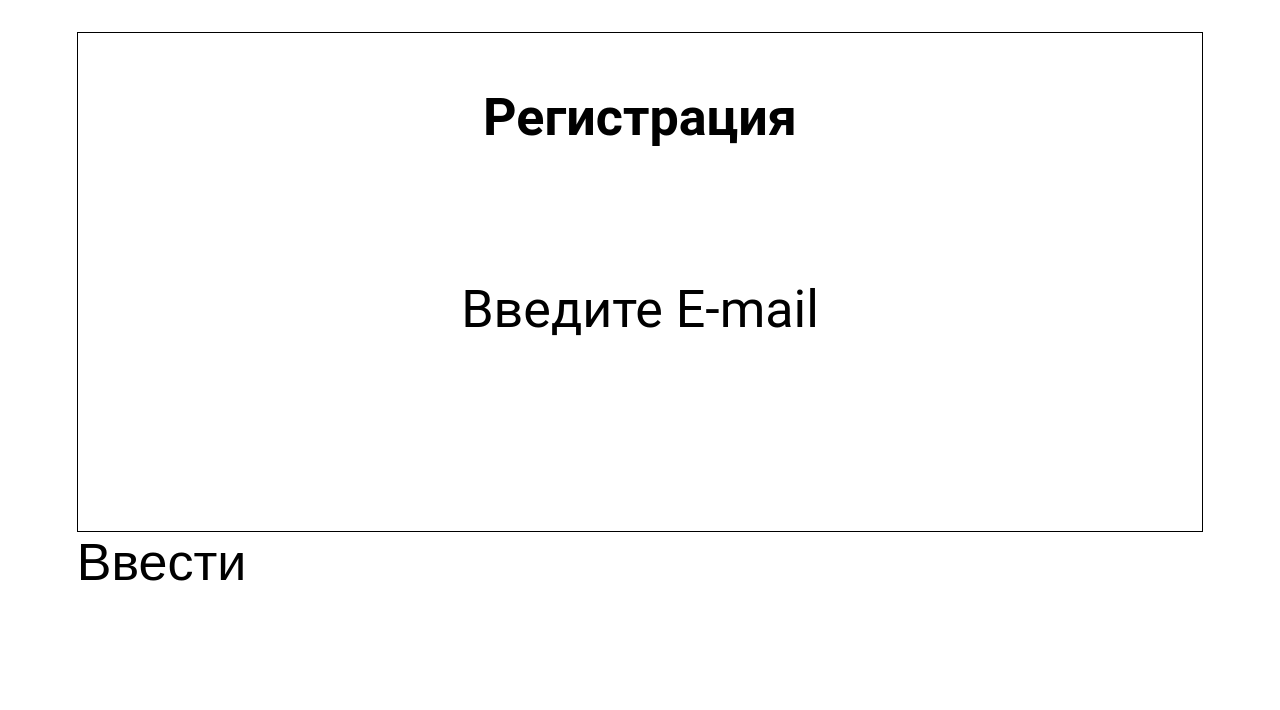
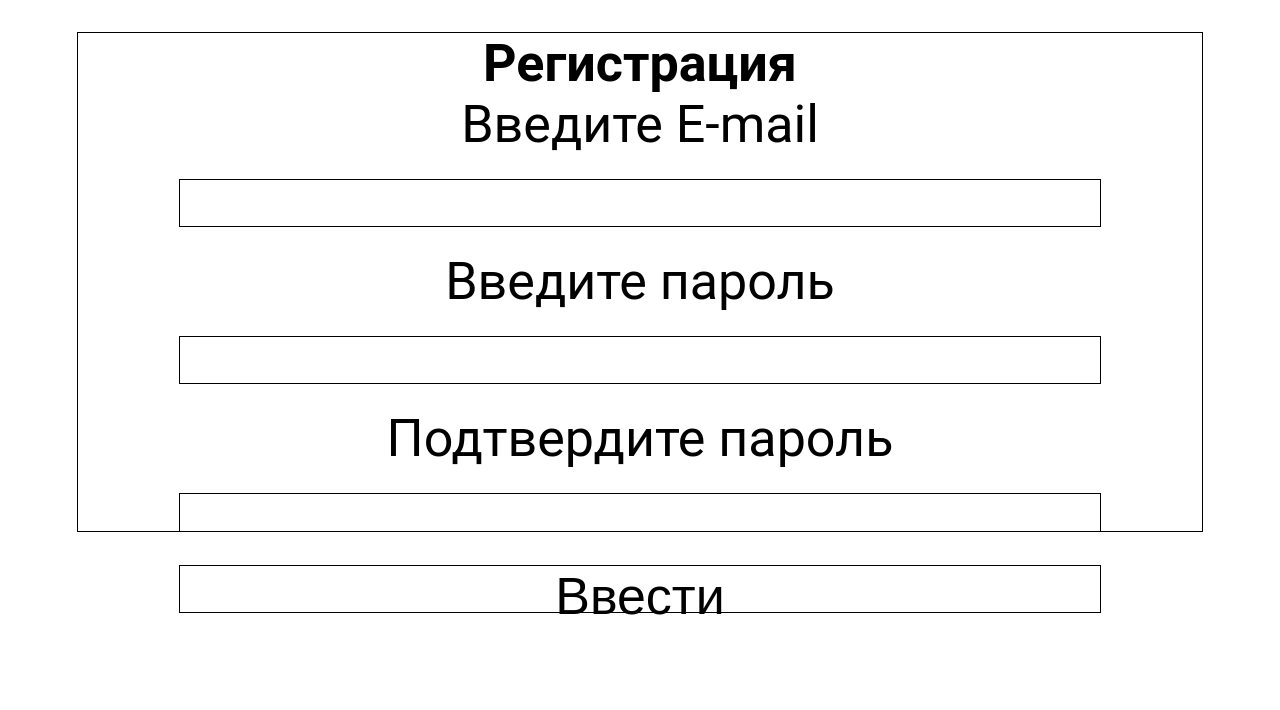
Before and after one commit to truegloas/activity-journal, a Django app: page /registration/ in a window 1280 px wide. Shown: the part 111-821 px from the top of the page. Before the commit the page ends 692 px from the top, so only its background shows below. Run offline with Django 3.2, Linux system fonts and the light colour scheme.

Commit message:
Fix styles for registration and login forms

```diff
--- a/calendarapp/static/login.css
+++ /dev/null
@@ -1,3 +0,0 @@
-.form-section {
-    height: 1000px;
-}
--- a/calendarapp/static/registration.css
+++ b/calendarapp/static/registration.css
@@ -1,21 +1,46 @@
-.form-section {
-    display: flex;
-    flex-flow: column nowrap;
-    justify-content: space-around;
-
-    height: 1000px;
-}
-
 .form-section__form {
     display: flex;
     flex-flow: column nowrap;
     justify-content: space-around;
+    align-items: stretch;
+
+    min-height: 62.5vh;
+    max-height: 62.5vh;
+}
+
+.form-section {
+    display: flex;
+    flex-flow: column nowrap;
+    justify-content: space-evenly;
+    align-items: stretch;
 }
 
 .form-section__item {
-    padding: 3vh 8vw;
+    display: flex;
+    flex-flow: column nowrap;
+    justify-content: center;
+    align-items: center;
+
+    padding-bottom: 3vh;
 }
 
 .form-section__label {
-    margin-bottom: 3vh;
+    padding-bottom: 3vh;
 }
+
+.btn-section {
+    display: flex;
+    flex-flow: column nowrap;
+    justify-content: center;
+    align-items: center;
+
+    width: 88vw;
+    height: 16vh;
+}
+
+.btn-section__btn {
+    width: 72vw;
+    height: 6vh;
+
+    border: 1px solid black;
+}
--- a/calendarapp/static/style.css
+++ b/calendarapp/static/style.css
@@ -70,6 +70,9 @@ body {
 }
 
 .wrapper {
+  display: flex;
+  flex-flow: column nowrap;
+
   min-height: 62.5vh;
   max-height: 62.5vh;
 
@@ -81,3 +84,10 @@ body {
 
   border: 1px solid black;
 }
+
+.form-control {
+  width: 72vw;
+  height: 6vh;
+
+  border: 1px solid black;
+}
--- a/calendarapp/templates/base.html
+++ b/calendarapp/templates/base.html
@@ -8,7 +8,6 @@
         {% endblock %}
     </title>
 
-{#    <link rel="stylesheet" href="../static/style.css" type="text/css">#}
     {% block stylesheet-link %}
     {% endblock %}
 </head>
--- a/calendarapp/templates/login.html
+++ b/calendarapp/templates/login.html
@@ -17,14 +17,14 @@
 {% block else-block %}
         <form id="login_form" method="post" action="{% url 'login' %}" class="form-section__form">
             {% csrf_token %}
+            <h3 class="form-section__header">Авторизация</h3>
             <section class="form-section">
-                <h3 class="form-section__header">Авторизация</h3>
                 <div class="form-section__item">
-                    <label for="id_email">Введите E-mail</label>
+                    <label for="id_email" class="form-section__label">Введите E-mail</label>
                     <input type="text" name="email" class="form-control" required id="id_email">
                 </div>
                 <div class="form-section__item">
-                    <label for="id_password">Введите пароль</label>
+                    <label for="id_password" class="form-section__label">Введите пароль</label>
                     <input type="password" name="password" class="form-control" required id="id_password">
                 </div>
             </section>
--- a/calendarapp/templates/registration.html
+++ b/calendarapp/templates/registration.html
@@ -11,18 +11,18 @@
 {% block else-block %}
     <form id="registration_form" method="post" action="{% url 'registration' %}" class="form-section__form">
         {% csrf_token %}
+        <h3 class="form-section__header">Регистрация</h3>
         <section class="form-section">
-            <h3 class="form-section__header">Регистрация</h3>
                 <div class="form-section__item">
-                    <label for="id_email">Введите E-mail</label>
+                    <label for="id_email" class="form-section__label">Введите E-mail</label>
                     <input type="text" name="email" class="form-control" required id="id_email">
                 </div>
                 <div class="form-section__item">
-                    <label for="id_password1">Введите пароль</label>
+                    <label for="id_password1" class="form-section__label">Введите пароль</label>
                     <input type="password" name="password1" class="form-control" required id="id_password1">
                 </div>
                 <div class="form-section__item">
-                    <label for="id_password2">Подтвердите пароль</label>
+                    <label for="id_password2" class="form-section__label">Подтвердите пароль</label>
                     <input type="password" name="password2" class="form-control" required id="id_password2">
                 </div>
         </section>
```
Also changed, not shown: calendarapp/static/main_page.css (+19 -0 lines).
